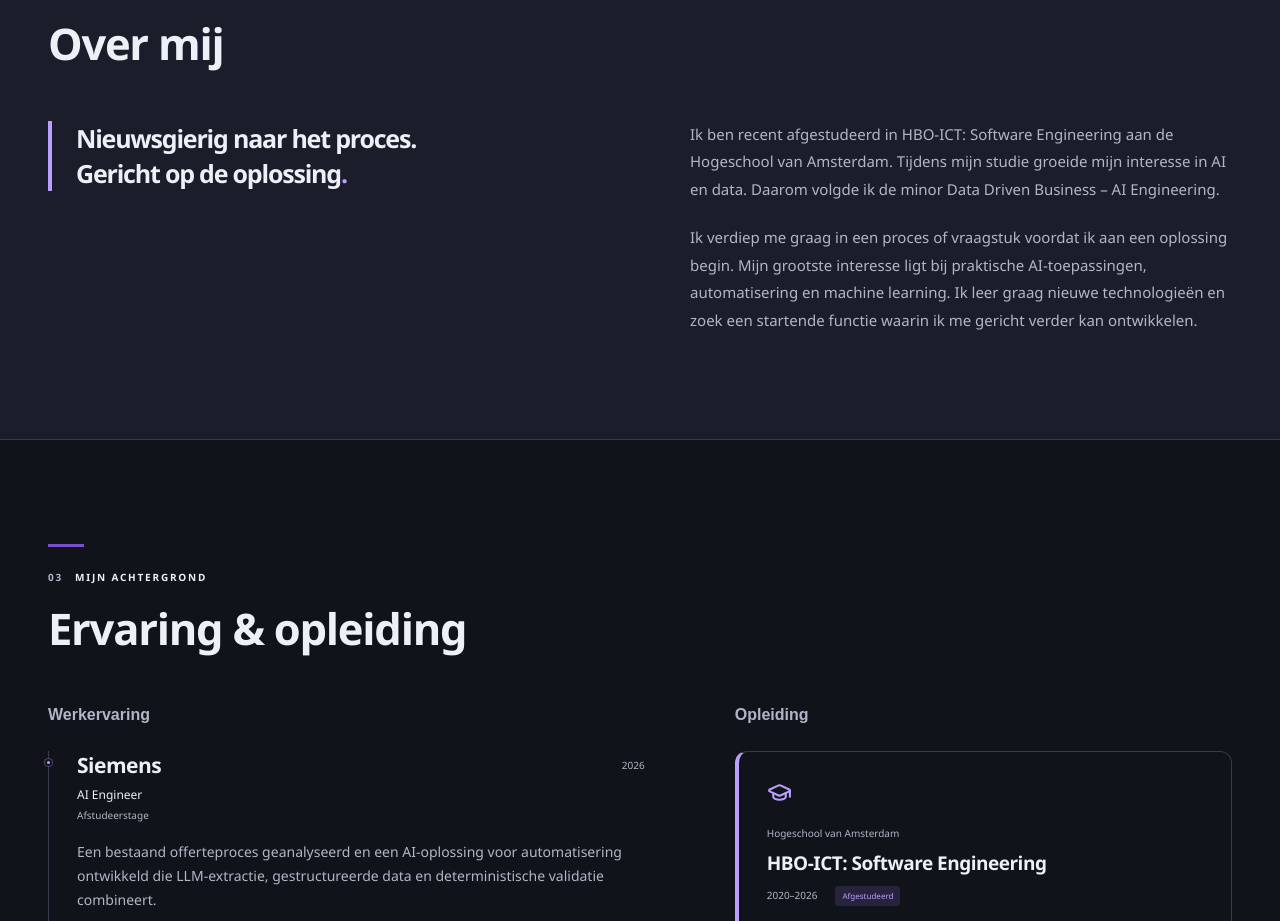
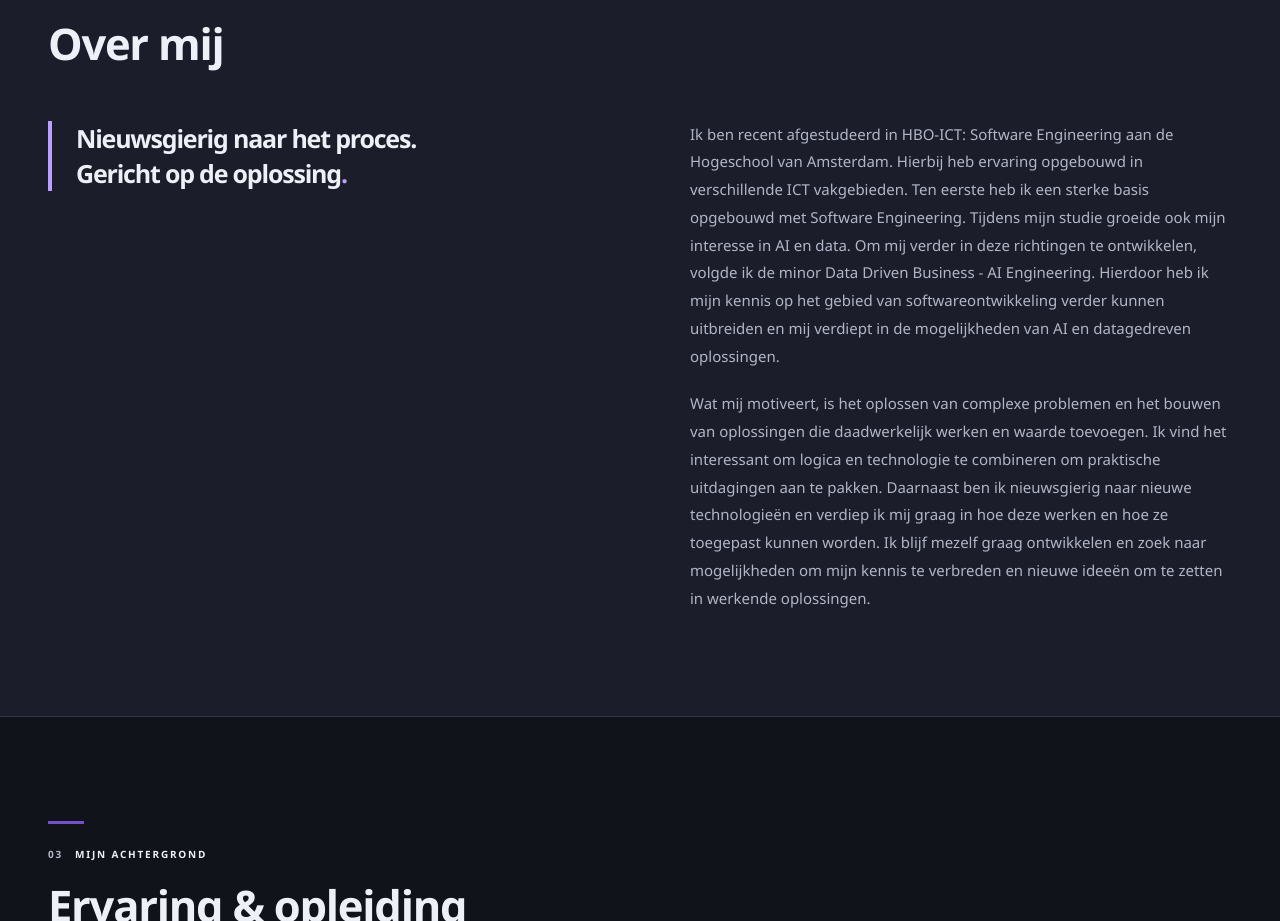
Before and after one commit to Kaan-Bas/portfolio, a React (Vite) app: page / in a window 1280 px wide. Shown: the part 3483-4404 px from the top of the page. Built offline with nearby package versions, Linux system fonts and the light colour scheme; a web font is replaced by a local one.

Commit message:
feat: update about me section

```diff
--- a/src/data/portfolio.ts
+++ b/src/data/portfolio.ts
@@ -733,6 +733,6 @@ export const skillGroups: { area: FocusArea; title: string; skills: string[] }[]
 ]
 
 export const about = [
-  'Ik ben recent afgestudeerd in HBO-ICT: Software Engineering aan de Hogeschool van Amsterdam. Tijdens mijn studie groeide mijn interesse in AI en data. Daarom volgde ik de minor Data Driven Business – AI Engineering.',
-  'Ik verdiep me graag in een proces of vraagstuk voordat ik aan een oplossing begin. Mijn grootste interesse ligt bij praktische AI-toepassingen, automatisering en machine learning. Ik leer graag nieuwe technologieën en zoek een startende functie waarin ik me gericht verder kan ontwikkelen.',
+  'Ik ben recent afgestudeerd in HBO-ICT: Software Engineering aan de Hogeschool van Amsterdam. Hierbij heb ervaring opgebouwd in verschillende ICT vakgebieden. Ten eerste heb ik een sterke basis opgebouwd met Software Engineering. Tijdens mijn studie groeide ook mijn interesse in AI en data. Om mij verder in deze richtingen te ontwikkelen, volgde ik de minor Data Driven Business - AI Engineering. Hierdoor heb ik mijn kennis op het gebied van softwareontwikkeling verder kunnen uitbreiden en mij verdiept in de mogelijkheden van AI en datagedreven oplossingen.',
+  'Wat mij motiveert, is het oplossen van complexe problemen en het bouwen van oplossingen die daadwerkelijk werken en waarde toevoegen. Ik vind het interessant om logica en technologie te combineren om praktische uitdagingen aan te pakken. Daarnaast ben ik nieuwsgierig naar nieuwe technologieën en verdiep ik mij graag in hoe deze werken en hoe ze toegepast kunnen worden. Ik blijf mezelf graag ontwikkelen en zoek naar mogelijkheden om mijn kennis te verbreden en nieuwe ideeën om te zetten in werkende oplossingen.',
 ]
```
